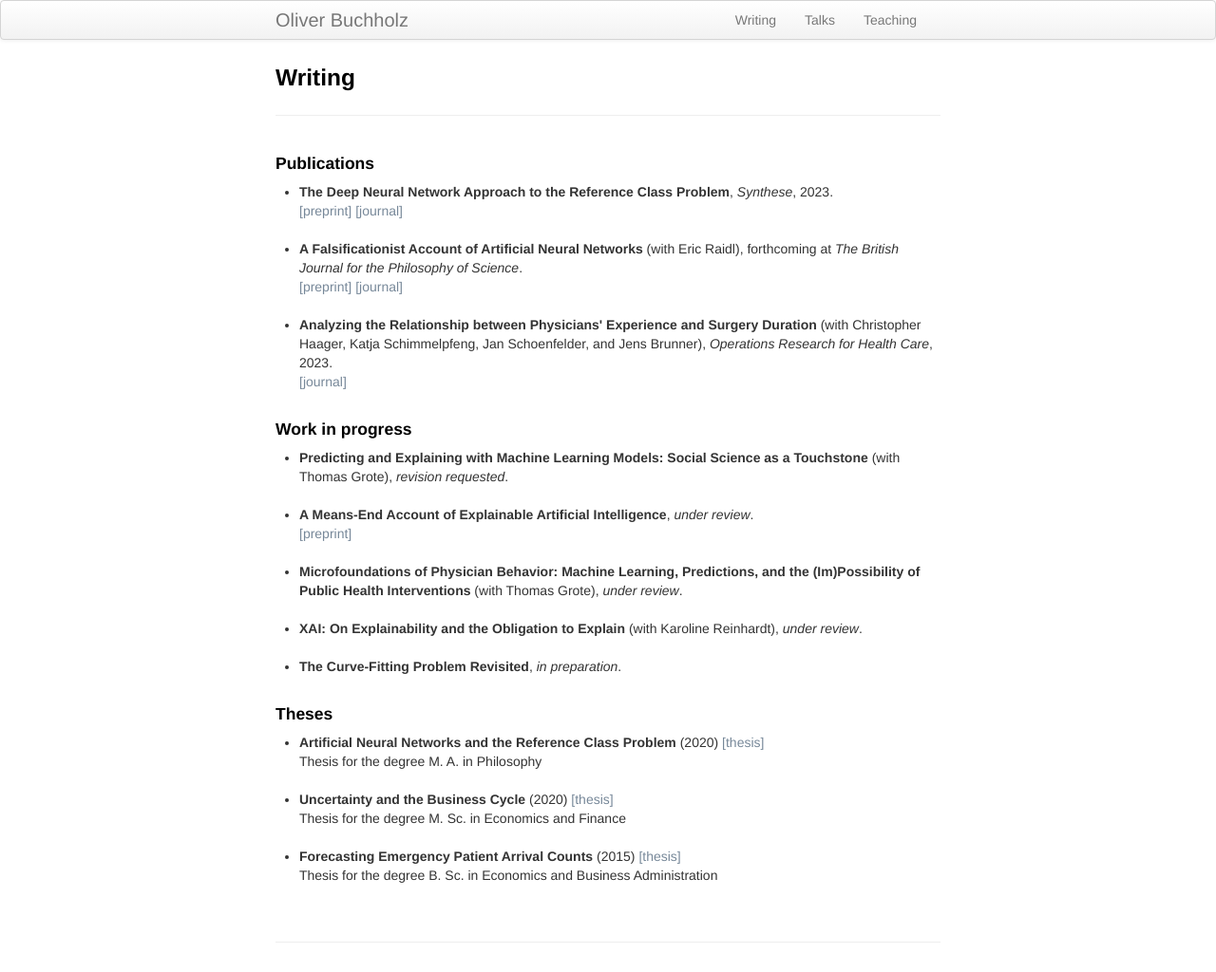
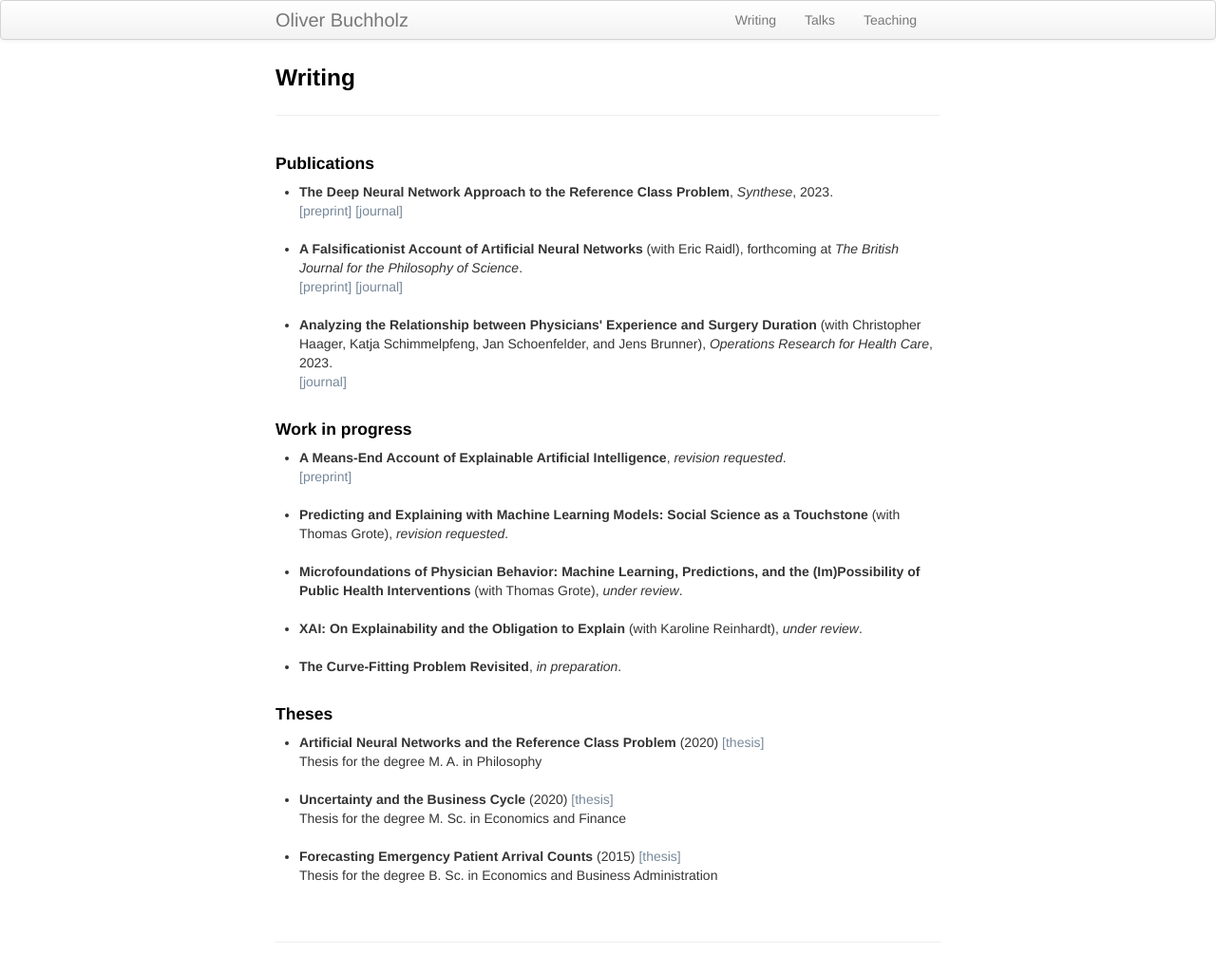
Before and after one commit to oliverbuchholz/oliverbuchholz.github.io, a Jekyll site: the page built from pages/writing.md, in a window 1280 px wide. Shown: the whole page at 95% size. Built offline with Jekyll 4.4.1, drawn with Linux system fonts in a browser that asks for light colours.

```diff
--- a/pages/writing.md
+++ b/pages/writing.md
@@ -21,10 +21,10 @@ description: Oliver Buchholz | Writing
 <h4>Work in progress</h4>
 
 <ul>
-<li><b>Predicting and Explaining with Machine Learning Models: Social Science as a Touchstone</b> (with Thomas Grote), <i>revision requested</i>.<br><br>
+<li><b>A Means-End Account of Explainable Artificial Intelligence</b>, <i>revision requested</i>.<br><a href= "https://arxiv.org/abs/2208.04638" target= "_blank">[preprint]</a><br><br>
 </li>
 
-<li><b>A Means-End Account of Explainable Artificial Intelligence</b>, <i>under review</i>.<br><a href= "https://arxiv.org/abs/2208.04638" target= "_blank">[preprint]</a><br><br>
+<li><b>Predicting and Explaining with Machine Learning Models: Social Science as a Touchstone</b> (with Thomas Grote), <i>revision requested</i>.<br><br>
 </li>
 
 <li><b>Microfoundations of Physician Behavior: Machine Learning, Predictions, and the (Im)Possibility of Public Health Interventions</b> (with Thomas Grote), <i>under review</i>.<br><br>
```
